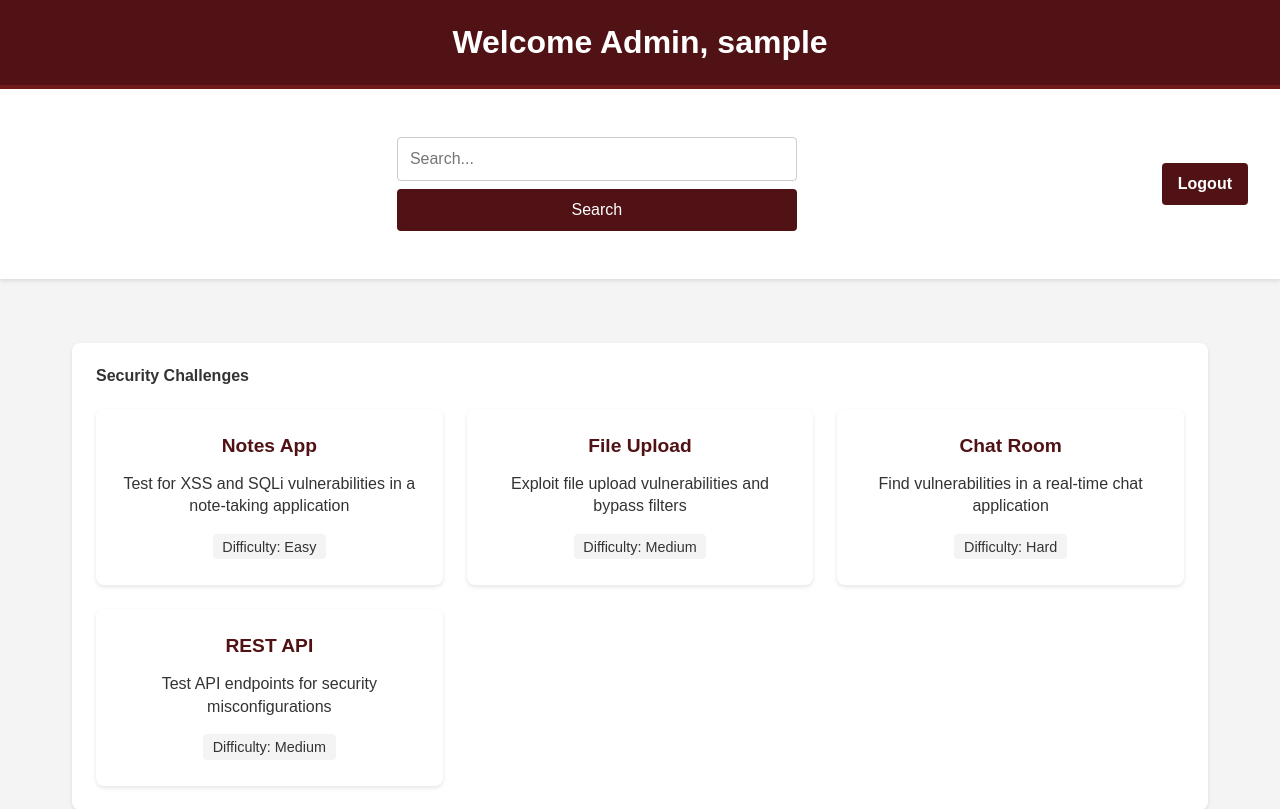
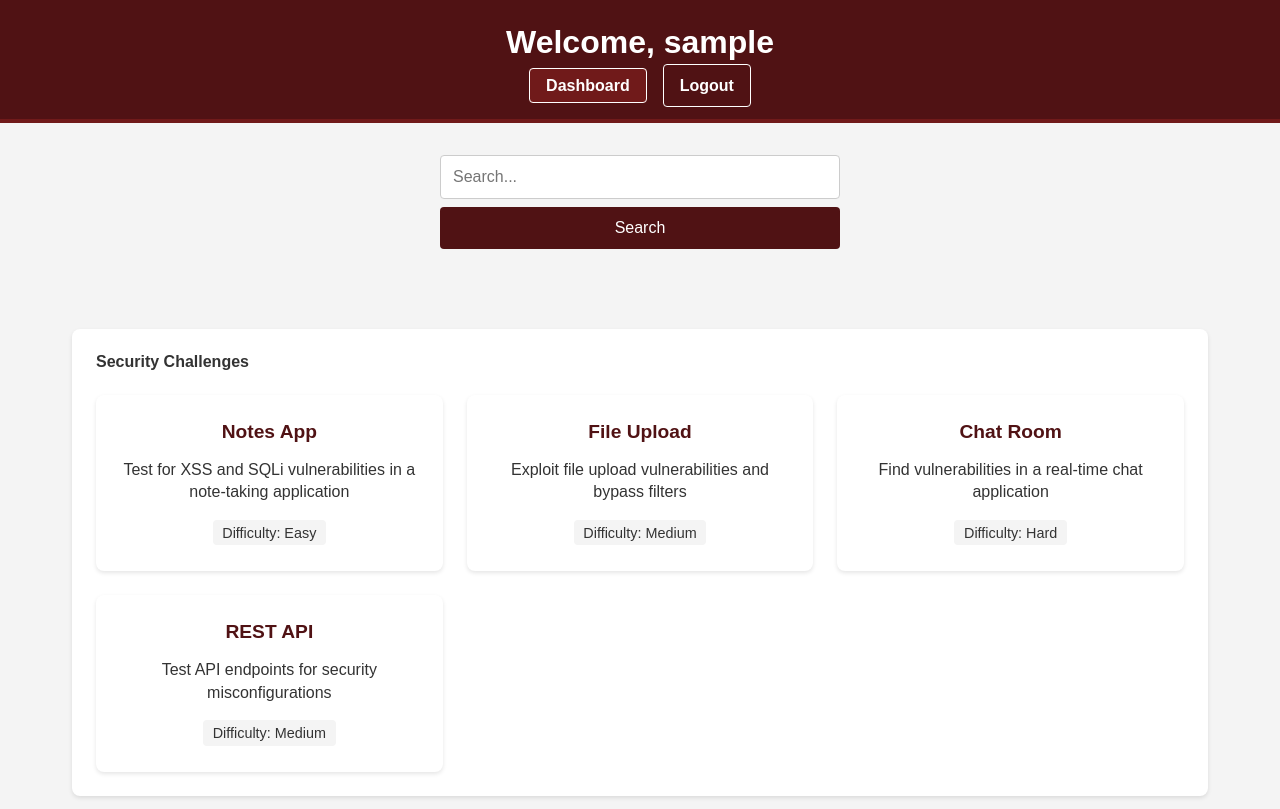
Before and after one commit to carsilonglegs/boko-hacks-25, a Flask app: template templates/hub.html in a window 1280 px wide. Shown: the top 809 px of the page. Run offline with Flask 2, Linux system fonts and the light colour scheme; the template is opened without the code that fills it: most values are stand-ins (such as "Sample title", 1, 10 or a date in 2020); parts of the project's set-up code (start-up, migrations or seed data) failed here and were passed over.

Commit message:
hub.html update

```diff
--- a/templates/hub.html
+++ b/templates/hub.html
@@ -8,18 +8,24 @@
 </head>
 <body>
     <script src="{{ url_for('static', filename='js/modal.js') }}"></script>
+
     <!-- Header Section -->
     <header class="dashboard-header">
-        <h1>Welcome Admin, {{ username }}</h1>
+        <h1>Welcome, {{ username }}</h1>
+        <nav>
+          <ul>
+            <li><a href="{{ url_for('hub.hub') }}" class="active">Dashboard</a></li>
+            <li><a href="{{ url_for('login.logout') }}" class="logout-link">Logout</a></li>
+          </ul>
+        </nav>
     </header>
 
-    <!-- Search and Logout Section -->
-    <div class="search-logout-container">
+    <!-- Search Section (Removed Extra Logout) -->
+    <div class="search-container">
         <form class="search-bar" method="GET" action="{{ url_for('hub.hub') }}">
             <input type="text" name="query" placeholder="Search..." value="{{ request.args.get('query', '') }}">
             <button type="submit">Search</button>
         </form>
-        <a href="{{ url_for('login.logout') }}" class="logout-link">Logout</a>
     </div>
 
     <!-- Dashboard Content -->
```
